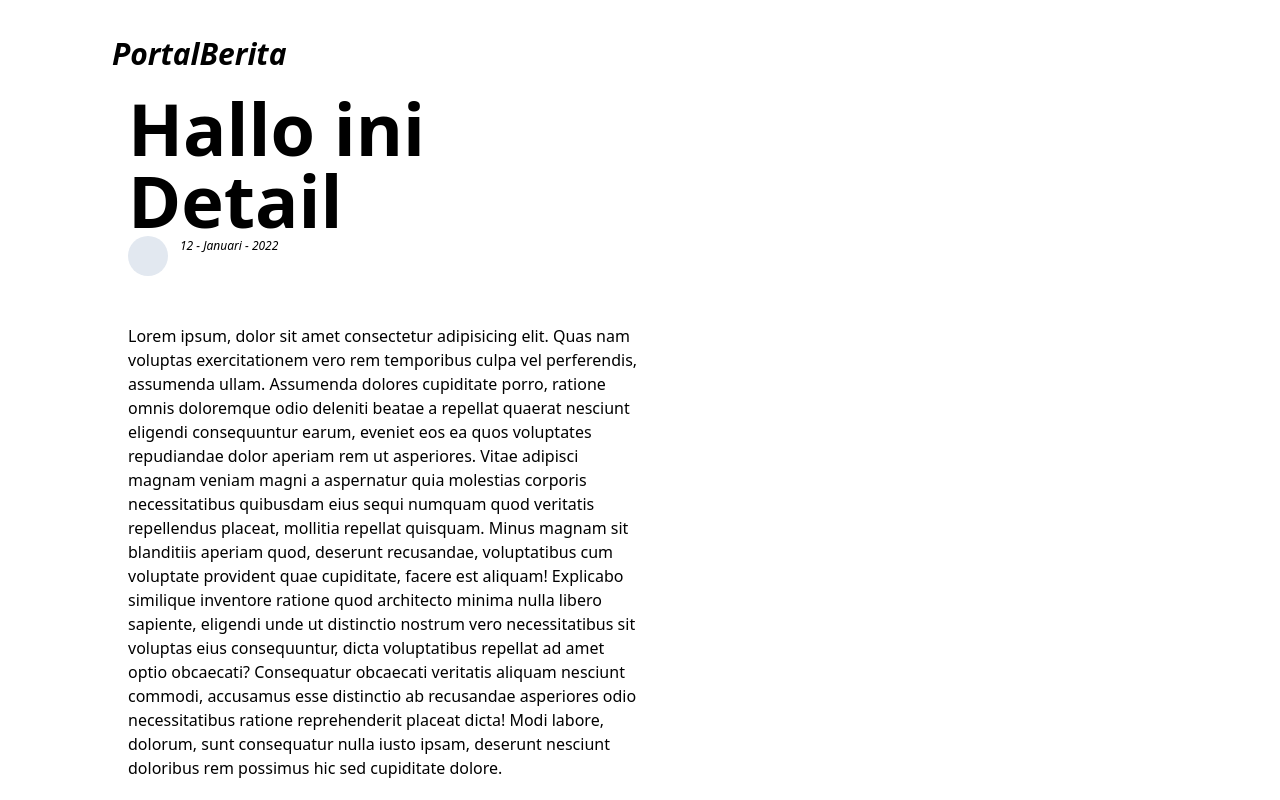
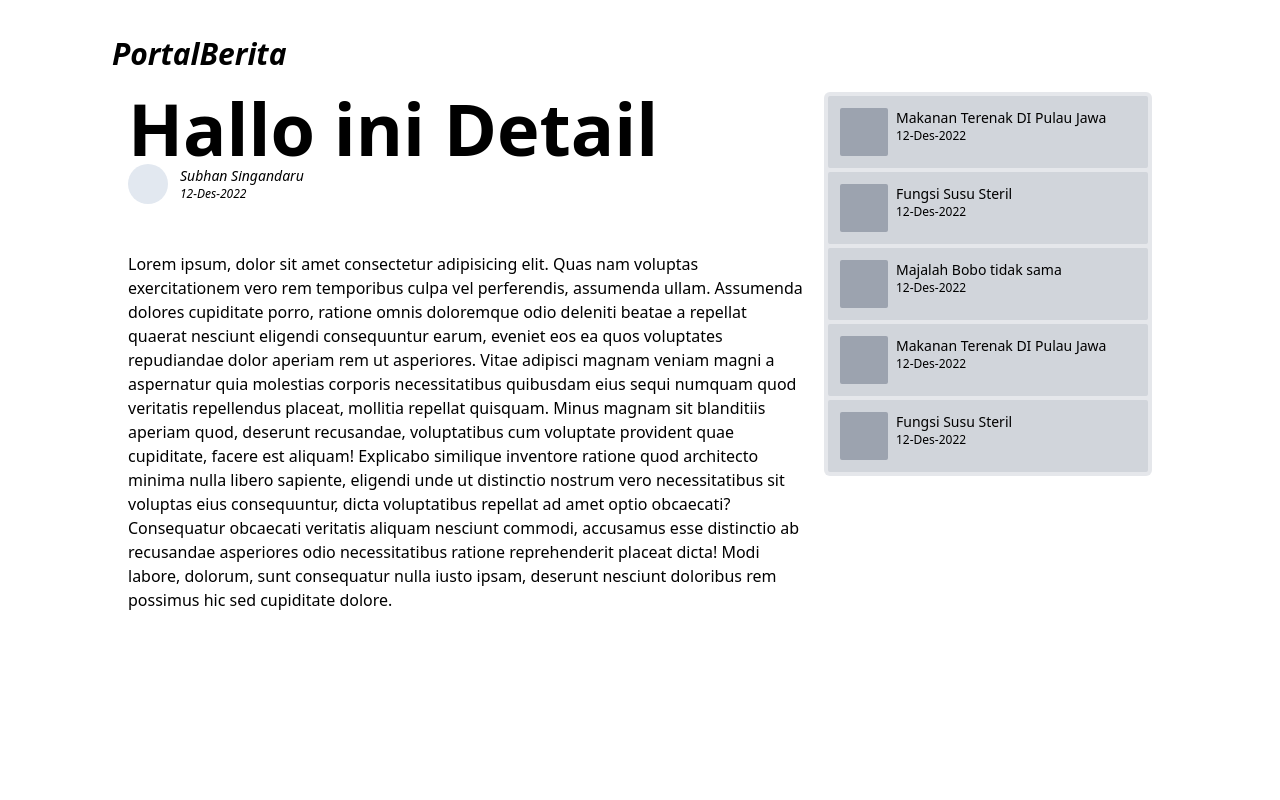
Before and after one commit to subhan-sd/PortalBaca, a Vue app: page /detail/1 in a window 1280 px wide. Built offline with nearby package versions, Linux system fonts and the light colour scheme; data requests are answered from the project's data file.

Commit message:
add detail layoutign

```diff
--- a/src/views/Detail.vue
+++ b/src/views/Detail.vue
@@ -2,9 +2,9 @@
      <div class="container mx-auto px-32 mb-4">
 
         <!-- New Section -->
-        <div class="news-section grid grid-cols-2">
+        <div class="news-section grid grid-cols-3 gap-5">
             <!-- Point News -->
-            <div class="compontent">
+            <div class="compontent col-span-2">
                 <!-- Headline Section -->
                 <div class="headline mb-12">
                 <div class="head font-semibold text-7xl">
@@ -14,8 +14,8 @@
                     <div class="created italic text-xl flex ">
                         <div class="profil h-10 w-10 bg-slate-200 rounded-full"></div>
                         <div class="publish ml-3 mt-0.5">
-                            <div class="name text-sm ">{{penulis}}</div>
-                            <div class="date font-light text-xs">12 - Januari - 2022 </div>
+                            <div class="name text-sm " >{{ penulis }}</div>
+                            <div class="date font-light text-xs">{{ waktu }} </div>
                         </div>
                 </div>
                 </div>
@@ -26,17 +26,34 @@
                     Lorem ipsum, dolor sit amet consectetur adipisicing elit. Quas nam voluptas exercitationem vero rem temporibus culpa vel perferendis, assumenda ullam. Assumenda dolores cupiditate porro, ratione omnis doloremque odio deleniti beatae a repellat quaerat nesciunt eligendi consequuntur earum, eveniet eos ea quos voluptates repudiandae dolor aperiam rem ut asperiores. Vitae adipisci magnam veniam magni a aspernatur quia molestias corporis necessitatibus quibusdam eius sequi numquam quod veritatis repellendus placeat, mollitia repellat quisquam. Minus magnam sit blanditiis aperiam quod, deserunt recusandae, voluptatibus cum voluptate provident quae cupiditate, facere est aliquam! Explicabo similique inventore ratione quod architecto minima nulla libero sapiente, eligendi unde ut distinctio nostrum vero necessitatibus sit voluptas eius consequuntur, dicta voluptatibus repellat ad amet optio obcaecati? Consequatur obcaecati veritatis aliquam nesciunt commodi, accusamus esse distinctio ab recusandae asperiores odio necessitatibus ratione reprehenderit placeat dicta! Modi labore, dolorum, sunt consequatur nulla iusto ipsam, deserunt nesciunt doloribus rem possimus hic sed cupiditate dolore.
                 </div>
             </div>
-            <div class="news-like-same"></div>
+            <div class="news-like-same">
+                <div class="div h-96 basis-1/3 bg-gray-200 rounded-md overflow-x-scroll">
+                    <div class=" bg-gray-300 h-auto rounded-sm flex-1 overflow-hidden text-ellipsis p-3 m-1" v-for="i in items" :key="i.id">
+                    <a href="#">
+                    <div class=" h-12 w-12 bg-gray-400 rounded-sm float-left mr-2"></div>
+                    <div class="headline ">
+                    <p class="title text-sm ml-4 font-medium">{{i.judul}}</p>
+                    <p class="text-xs">{{ i.waktu}}</p>
+                    </div>
+                    </a>
+                    </div>
+                </div>
+            </div>
         </div>
 
          <div class="another-news"></div>
      </div>
 </template>
 <script>
+import axios from 'axios'
+
 export default {
+
+
   name: 'detailContent',
   data(){
         return{
+        items:[],
         genre:'',
         isi : '',
         judul : '',
@@ -44,5 +61,46 @@ export default {
         waktu : ''
         };
     },
+    methods:{
+        listBerita(){
+            const credentials = {
+              id: this.id,
+              judul: this.judul,
+              penulis: this.penulis,
+              waktu: this.waktu,
+              isi: this.isi,
+            };
+            axios
+                .get(`http://localhost:3004/berita`, credentials)
+                // .get(`http://localhost:8084/reload`, credentials)
+                .then((response) => {
+                  console.log(response)
+                    // for(const i in (key)=> response.data){
+                    //     this.items.push(i[key])
+                    //
+                  this.items= [...response.data]
+                  console.log(this.items + "ini berarti sudah dapat")
+
+                })
+                // .then((response) => console.log(response.data))
+                .catch((err) => console.log(err.response+" error data tidak dapet"))
+        },
+    },
+    created(){
+        this.listBerita();
+        axios
+        .get('http://localhost:3004/berita/' + this.$route.params.id)
+        .then((response) => {
+            this.genre = response.data.genre;
+            this.isi = response.data.isi;
+            this.judul = response.data.judul;
+            this.penulis = response.data.penulis;
+            this.waktu = response.data.waktu;
+            console.log(this.$route.params.penulis)
+        })
+        .catch((err) => console.log(err.response + "Error"))
+        console.log(this.$route.params.penulis);
+        // console.log(result.data)
+    }
     }
 </script>
--- a/src/views/Home.vue
+++ b/src/views/Home.vue
@@ -27,8 +27,6 @@
         </div>
       </a>
         </div>
-
-
       </div>
       <div class="div h-autoflex-1 ml-4">
         <div class="text basis-1/3 m-16 max-md:m-4">
```
